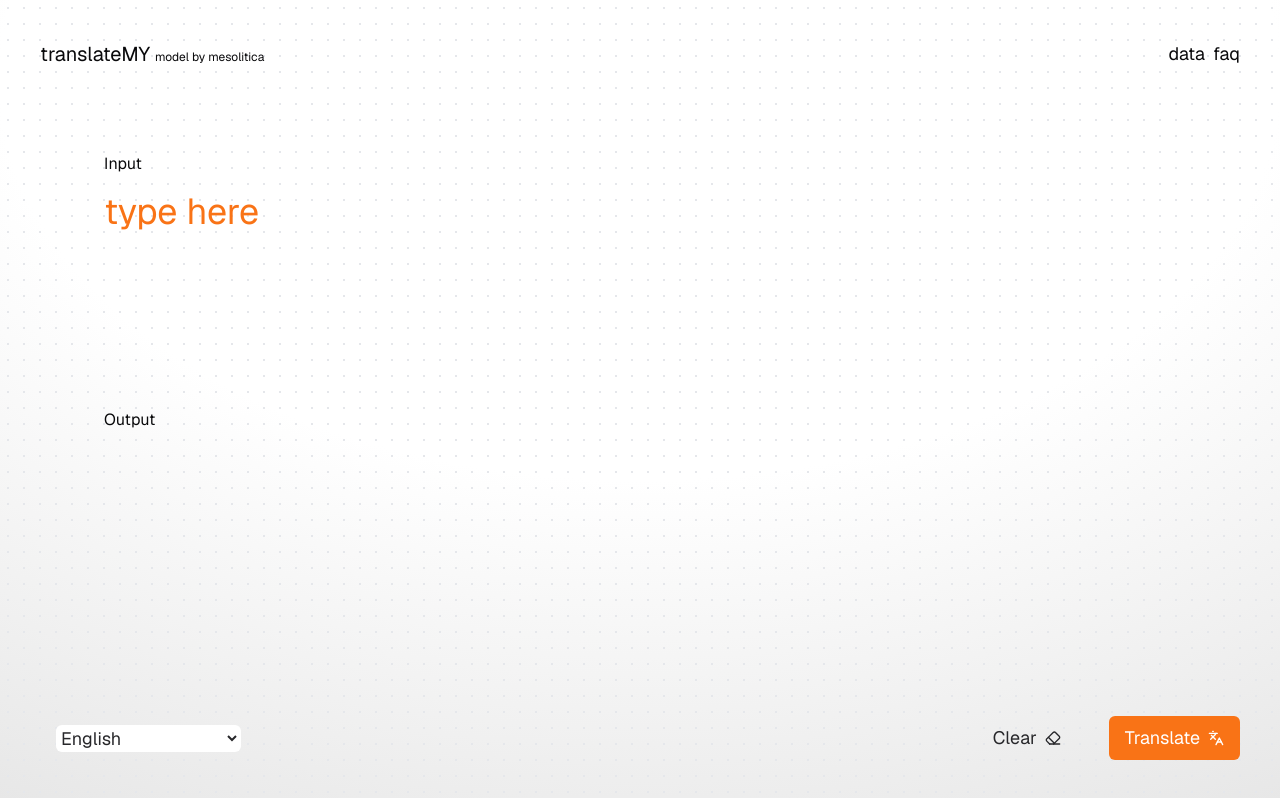
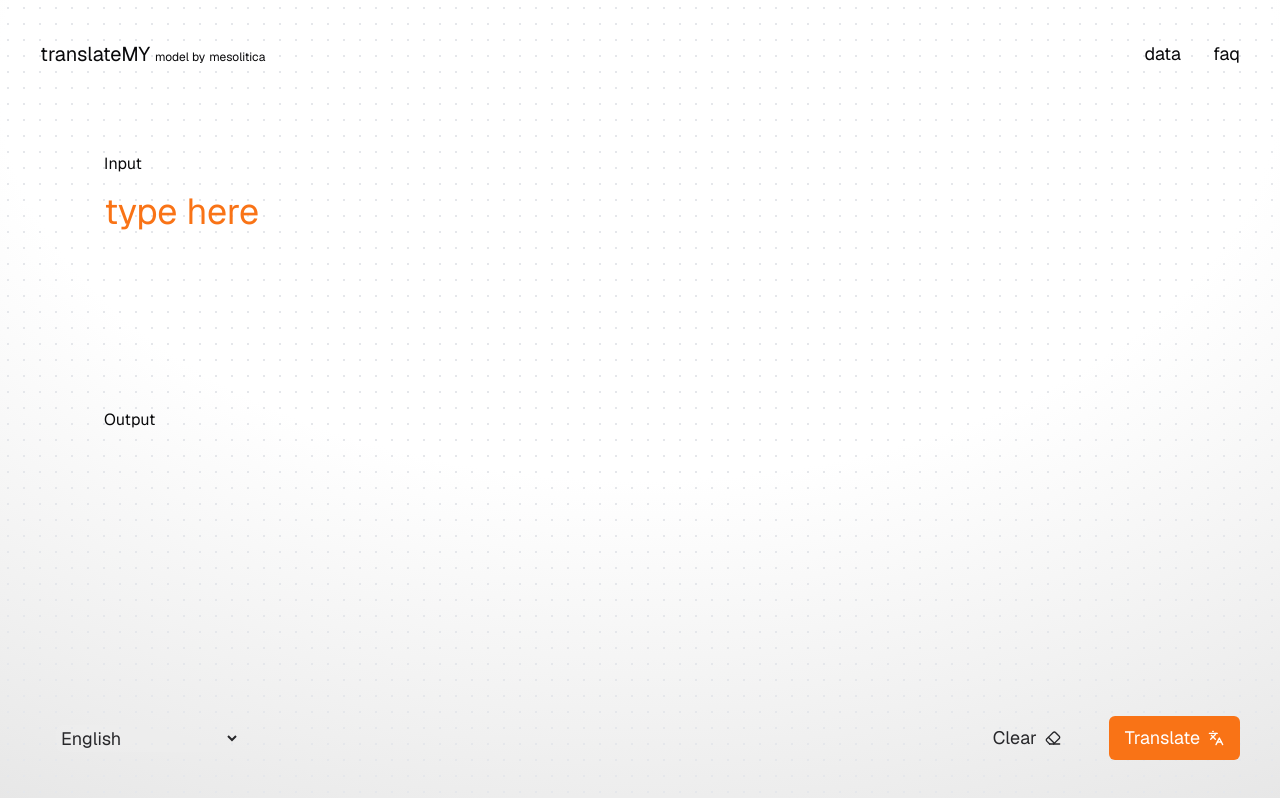
Before and after one commit to 0xN1/translate-my, a Next.js app: page / in a window 1280 px wide. Built offline with nearby package versions, Linux system fonts and the light colour scheme.

Commit message:
feat: minor ui update

```diff
--- a/src/app/layout.tsx
+++ b/src/app/layout.tsx
@@ -4,8 +4,9 @@ import { GeistMono } from "geist/font/mono";
 import "./globals.css";
 
 export const metadata: Metadata = {
-  title: "Translate MY",
-  description: "A client-side translation tool for Bahasa Melayu",
+  title: "translateMY",
+  description:
+    "A translation tool for Bahasa Melayu to English with support for Manglish and Bahasa Pasar.",
 };
 
 export default function RootLayout({
--- a/src/app/page.tsx
+++ b/src/app/page.tsx
@@ -1,6 +1,7 @@
 "use client";
 
 import { ArrowDownUp, Clipboard, Eraser, Languages } from "lucide-react";
+import Link from "next/link";
 import { useCallback, useEffect, useState } from "react";
 import { useCopyToClipboard } from "usehooks-ts";
 
@@ -76,16 +77,24 @@ export default function Home() {
         <div className="text-xl">
           translateMY{" "}
           <span className="text-xs hidden sm:inline-flex">
-            model by mesolitica
+            model by{" "}
+            <Link
+              href="https://huggingface.co/mesolitica/translation-t5-small-standard-bahasa-cased-v2"
+              target="_blank"
+              rel="noopener noreferrer"
+              className="ml-1 hover:text-orange-600"
+            >
+              mesolitica
+            </Link>
           </span>
         </div>
-        <div className="flex flex-row items-center justify-around gap-2">
+        <div className="flex flex-row items-center justify-around gap-8">
           <span>data</span>
           <span>faq</span>
         </div>
       </header>
 
-      <div className="grid grid-rows-2 w-full sm:px-8 lg:px-16 gap-8 items-center h-full min-h-[60vh] max-h-[60vh]">
+      <div className="grid grid-rows-2 w-full px-4 sm:px-8 lg:px-16 gap-8 items-center h-full min-h-[60vh] max-h-[60vh]">
         <div className="flex flex-col self-start gap-4">
           <span>Input</span>
           <textarea
@@ -122,7 +131,7 @@ export default function Home() {
               name="lang"
               value={selectedLang}
               className="focus:ring-none focus:outline-none text-sm sm:text-lg max-w-max sm:max-w-xs
-              bg-white border border-transparent hover:border rounded-md
+              bg-white bg-opacity-5 border border-transparent hover:border rounded-md
               text-zinc-800 caret-orange-500
               "
             >
```
